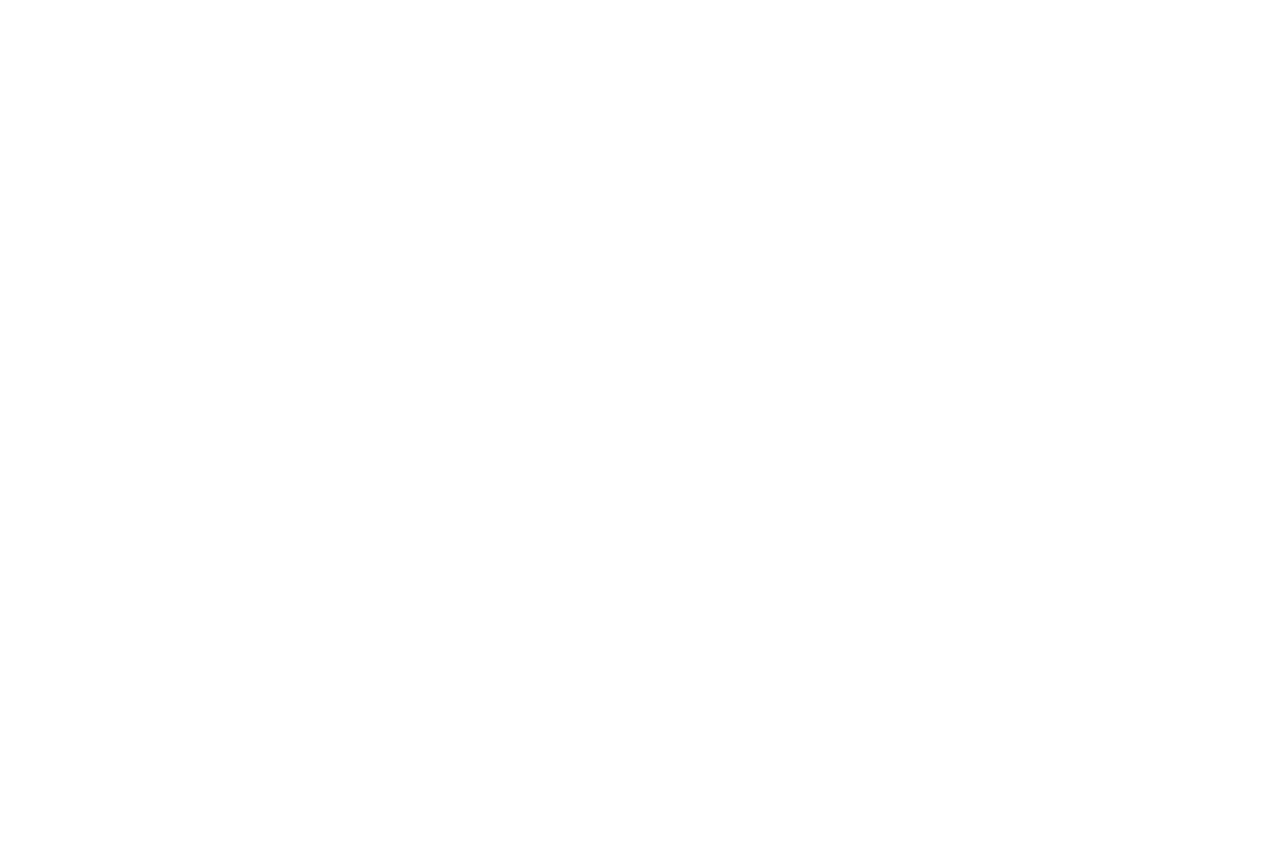
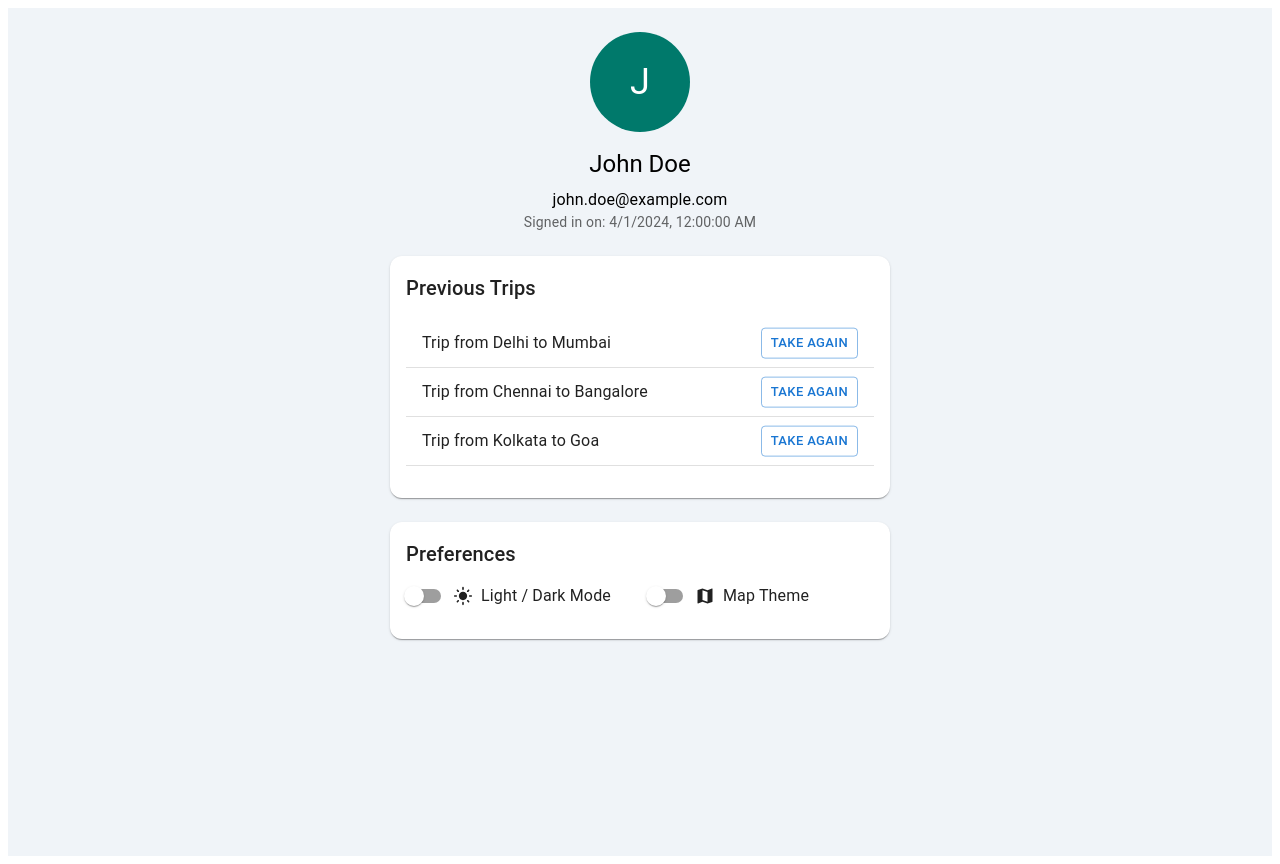
Before and after one commit to ArijitBhardwaj/ITDevProject, a React (Vite) app in the folder client/: page /userprofilepage in a window 1280 px wide. Before the commit this address had no page. Before the commit the page ends 800 px from the top, so only its background shows below. Built offline with nearby package versions, Linux system fonts and the light colour scheme.

Commit message:
Basic User Profile Page with dummy user data and destinations along with some other UI elements

```diff
--- a/client/src/App.jsx
+++ b/client/src/App.jsx
@@ -1,8 +1,10 @@
+import React from "react";
 import { useRoutes } from "react-router-dom";
 import SignUp from "./Pages/SignUp";
 import SignIn from "./Pages/SignIn";
 import HomePage from "./Pages/HomePage";
 import TestingLandingPage from './Pages/TestingLandingPage';
+import UserProfilePage from './Pages/UserProfilePage'
 
 function App() {
   const routes = useRoutes([
@@ -21,6 +23,10 @@ function App() {
     {
       path : "/testinglanding",
       element : <TestingLandingPage />,
+    },
+    {
+      path: "/userprofilepage",
+      element: <UserProfilePage/>,
     }
   ]);
 
--- a/client/src/Pages/TestingLandingPage.jsx
+++ b/client/src/Pages/TestingLandingPage.jsx
@@ -1,5 +1,6 @@
+import React from "react";
 import { useState } from "react";
-import QrScannerModal from "../components/QRScannerModal"; // path may differ
+import QrScannerModal from "../components/QRScannerModal";
 import { ErrorBoundary } from "react-error-boundary";
 
 const TestingLandingPage = () => {
--- /dev/null
+++ b/client/src/Pages/UserProfilePage.jsx
@@ -0,0 +1,248 @@
+import React from "react";
+import {
+  Avatar,
+  Box,
+  Button,
+  Card,
+  CardContent,
+  Typography,
+  List,
+  ListItem,
+  ListItemText,
+  Divider,
+  Switch,
+  FormControlLabel,
+  Grid,
+} from "@mui/material";
+import { LightMode, DarkMode, Map } from "@mui/icons-material";
+
+const UserProfilePage = () => {
+  const user = {
+    name: "John Doe",
+    email: "john.doe@example.com",
+    signInDate: "2024-04-01",
+  };
+
+  const trips = [
+    { id: 1, from: "Delhi", to: "Mumbai" },
+    { id: 2, from: "Chennai", to: "Bangalore" },
+    { id: 3, from: "Kolkata", to: "Goa" },
+  ];
+
+  return (
+    <Box
+      sx={{
+        minHeight: "100vh",
+        bgcolor: "#f0f4f8",
+        p: 3,
+        display: "flex",
+        flexDirection: "column",
+        alignItems: "center",
+      }}
+    >
+      <Avatar
+        sx={{
+          width: 100,
+          height: 100,
+          bgcolor: "#00796b",
+          fontSize: 36,
+          mb: 2,
+        }}
+      >
+        {user.name.charAt(0)}
+      </Avatar>
+
+      <Typography variant="h5" sx={{ mb: 1 }}>{user.name}</Typography>
+      <Typography variant="body1">{user.email}</Typography>
+      <Typography variant="body2" color="text.secondary" sx={{ mb: 3 }}>
+        Signed in on: {new Date(user.signInDate).toLocaleString()}
+      </Typography>
+
+      <Card sx={{ width: "100%", maxWidth: 500, mb: 3, borderRadius: 3 }}>
+        <CardContent>
+          <Typography variant="h6" gutterBottom>Previous Trips</Typography>
+          <List>
+            {trips.map((trip) => (
+              <React.Fragment key={trip.id}>
+                <ListItem
+                  secondaryAction={
+                    <Button variant="outlined" size="small">
+                      Take Again
+                    </Button>
+                  }
+                >
+                  <ListItemText
+                    primary={`Trip from ${trip.from} to ${trip.to}`}
+                  />
+                </ListItem>
+                <Divider />
+              </React.Fragment>
+            ))}
+          </List>
+        </CardContent>
+      </Card>
+
+      <Card sx={{ width: "100%", maxWidth: 500, borderRadius: 3 }}>
+        <CardContent>
+          <Typography variant="h6" gutterBottom>
+            Preferences
+          </Typography>
+          <Grid container spacing={2}>
+            <Grid item xs={12} sm={6}>
+              <FormControlLabel
+                control={<Switch />}
+                label={
+                  <Box sx={{ display: "flex", alignItems: "center", gap: 1 }}>
+                    <LightMode fontSize="small" />
+                    <Typography>Light / Dark Mode</Typography>
+                  </Box>
+                }
+              />
+            </Grid>
+            <Grid item xs={12} sm={6}>
+              <FormControlLabel
+                control={<Switch />}
+                label={
+                  <Box sx={{ display: "flex", alignItems: "center", gap: 1 }}>
+                    <Map fontSize="small" />
+                    <Typography>Map Theme</Typography>
+                  </Box>
+                }
+              />
+            </Grid>
+          </Grid>
+        </CardContent>
+      </Card>
+    </Box>
+  );
+};
+
+export default UserProfilePage;
+
+
+// import React from "react";
+// import {
+//   Avatar,
+//   Box,
+//   Card,
+//   CardContent,
+//   Typography,
+//   List,
+//   ListItem,
+//   ListItemText,
+//   Divider,
+//   Grid,
+// } from "@mui/material";
+
+// const UserProfilePage = () => {
+//   const user = {
+//     email: "dummyuser@example.com",
+//     photoURL: "",
+//   };
+
+//   const trips = [
+//     {
+//       id: 1,
+//       title: "A1",
+//       boardingTime: "08:30 AM",
+//       from: "Delhi",
+//       to: "Mumbai",
+//       date: "2024-01-10",
+//     },
+//     {
+//       id: 2,
+//       title: "B2",
+//       boardingTime: "10:00 AM",
+//       from: "Kolkata",
+//       to: "Chennai",
+//       date: "2024-02-18",
+//     },
+//     {
+//       id: 3,
+//       title: "C3",
+//       boardingTime: "12:45 PM",
+//       from: "Pune",
+//       to: "Hyderabad",
+//       date: "2024-03-25",
+//     },
+//     {
+//       id: 4,
+//       title: "D4",
+//       boardingTime: "06:15 AM",
+//       from: "Bangalore",
+//       to: "Goa",
+//       date: "2024-04-12",
+//     },
+//   ];
+
+//   return (
+//     <Box
+//       sx={{
+//         minHeight: "100vh",
+//         bgcolor: "#e0f7fa",
+//         p: 2,
+//         display: "flex",
+//         flexDirection: "column",
+//         alignItems: "center",
+//       }}
+//     >
+//       <Avatar
+//         src={user.photoURL}
+//         sx={{
+//           width: 100,
+//           height: 100,
+//           mb: 2,
+//           bgcolor: "#00838f",
+//           fontSize: 32,
+//         }}
+//       >
+//         {user.email.charAt(0).toUpperCase()}
+//       </Avatar>
+
+//       <Typography variant="h6">{user.email}</Typography>
+//       <Typography variant="body2" color="textSecondary" sx={{ mb: 2 }}>
+//         Total Trips Taken: {trips.length}
+//       </Typography>
+
+//       <Card sx={{ width: "100%", maxWidth: 400, borderRadius: 3, boxShadow: 4 }}>
+//         <CardContent>
+//           <Typography variant="h6" gutterBottom align="center">
+//             Trip History
+//           </Typography>
+
+//           <List>
+//             {trips.map((trip) => (
+//               <React.Fragment key={trip.id}>
+//                 <ListItem alignItems="flex-start">
+//                   <ListItemText
+//                     primary={
+//                       <Typography variant="subtitle1" fontWeight="bold">
+//                         Trip {trip.title}
+//                       </Typography>
+//                     }
+//                     secondary={
+//                       <Box sx={{ mt: 1 }}>
+//                         <Typography variant="body2">
+//                           <strong>Date:</strong> {trip.date}
+//                         </Typography>
+//                         <Typography variant="body2">
+//                           <strong>Boarding Time:</strong> {trip.boardingTime}
+//                         </Typography>
+//                         <Typography variant="body2">
+//                           <strong>Route:</strong> {trip.from} ➝ {trip.to}
+//                         </Typography>
+//                       </Box>
+//                     }
+//                   />
+//                 </ListItem>
+//                 <Divider />
+//               </React.Fragment>
+//             ))}
+//           </List>
+//         </CardContent>
+//       </Card>
+//     </Box>
+//   );
+// };
+
+// export default UserProfilePage;
--- a/client/src/components/QRScannerModal.jsx
+++ b/client/src/components/QRScannerModal.jsx
@@ -1,3 +1,4 @@
+import React from "react";
 import { useEffect, useRef } from "react";
 import { BrowserQRCodeReader } from "@zxing/browser";
 
--- a/package.json
+++ b/package.json
@@ -6,5 +6,8 @@
     "@mui/material": "^6.4.5",
     "firebase": "^11.4.0",
     "react-router-dom": "^7.2.0"
+  },
+  "devDependencies": {
+    "vite": "^6.2.4"
   }
 }
```
